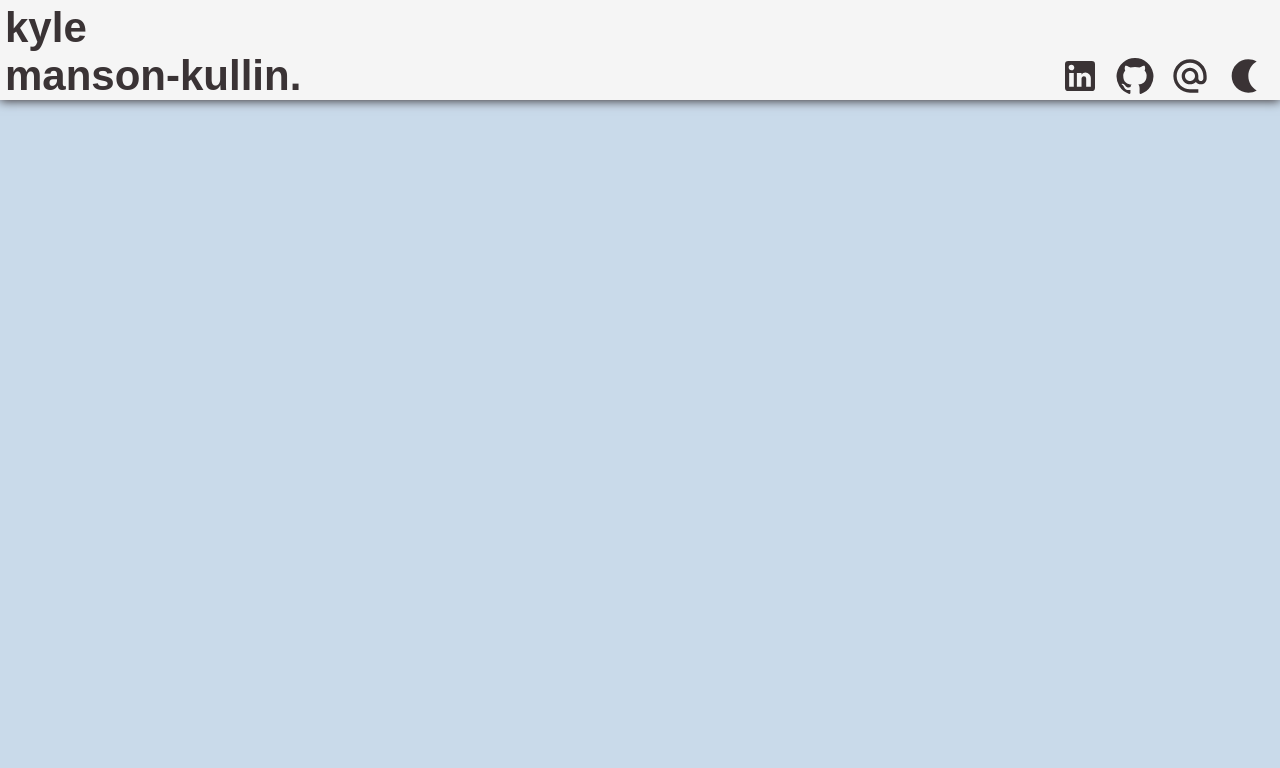
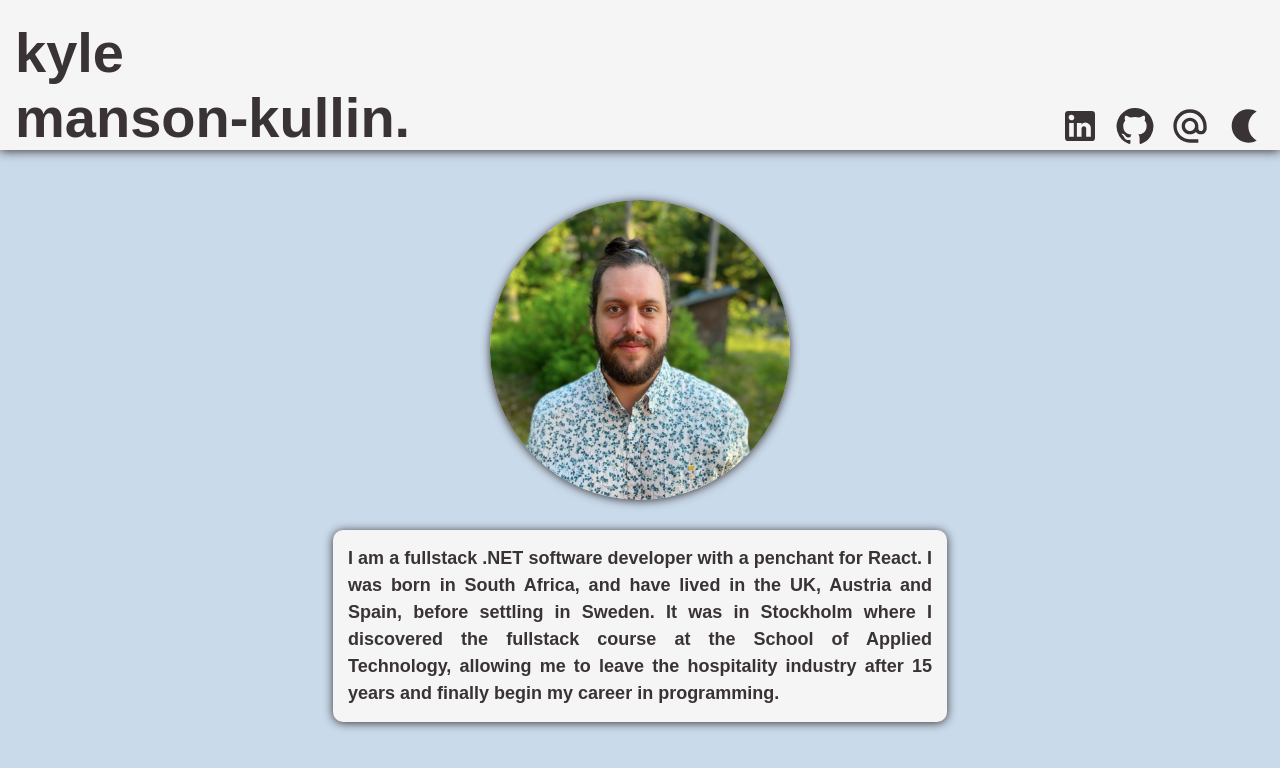
Before and after one commit to kyljmk/Personal-Portfolio, a React (Create React App) app in the folder portfolio/: page / in a window 1280 px wide. Shown: the top 768 px of the page. Built offline with nearby package versions, Linux system fonts and the light colour scheme; no server answers; the HTML template or start-up script is replaced by a standard one; a web font is replaced by a local one.

Commit message:
Add About and Project Components & Github API

```diff
--- a/portfolio/public/index.html
+++ b/portfolio/public/index.html
@@ -9,7 +9,7 @@
       rel="stylesheet"
     />
 
-    <link rel="icon" href="%PUBLIC_URL%/favicon.ico" />
+    <link rel="icon" href="./portfolio-pic.png" />
     <meta name="viewport" content="width=device-width, initial-scale=1" />
     <meta name="theme-color" content="#000000" />
     <meta
@@ -31,7 +31,7 @@
       work correctly both with client-side routing and a non-root public URL.
       Learn how to configure a non-root public URL by running `npm run build`.
     -->
-    <title>React App</title>
+    <title>Kyle Manson-Kullin</title>
   </head>
   <body>
     <noscript>You need to enable JavaScript to run this app.</noscript>
--- a/portfolio/src/App.css
+++ b/portfolio/src/App.css
@@ -1,5 +1,6 @@
 * {
   font-family: "Signika Negative", sans-serif;
+
 }
 
 body {
--- a/portfolio/src/App.js
+++ b/portfolio/src/App.js
@@ -1,6 +1,8 @@
 import './App.css';
 import Header from './components/Header';
+import About from './components/About'
 import { useState } from 'react';
+import Projects from './components/Projects';
 
 function App() {
   const [darkMode, setDarkMode] = useState(false);
@@ -11,6 +13,8 @@ function App() {
   return (
     <div className="App">
       <Header darkMode={darkMode} onClick={handleChange}/>
+      <About />
+      <Projects />
     </div>
   );
 }
--- /dev/null
+++ b/portfolio/src/components/About.js
@@ -0,0 +1,23 @@
+import "../styles/About.css"
+
+function About() {
+    return (
+        <div className="about--container">
+                <img
+                    className="about--picture"
+                    src="/portfolio-pic.png"
+                    alt="the author"
+                />
+                <p className="about--para">
+                    I am a fullstack .NET software developer with a penchant
+                    for React. I was born in South Africa, and have lived in the UK,
+                    Austria and Spain, before settling in Sweden. It was in Stockholm
+                    where I discovered the fullstack course at the School of Applied
+                    Technology, allowing me to leave the hospitality industry
+                    after 15 years and finally begin my career in programming.
+                </p>
+        </div>
+    )
+}
+
+export default About;
--- a/portfolio/src/components/Header.js
+++ b/portfolio/src/components/Header.js
@@ -20,7 +20,7 @@ function Header({ darkMode, onClick }) {
                 <a href="mailto:kyle.manson-kullin@appliedtechnology.se">
                     <AlternateEmailIcon sx={{ fontSize: 40 }} className="header--icon" />
                 </a>
-                { darkMode == false ?
+                { darkMode === false ?
                     <NightlightIcon sx={{ fontSize: 40 }} className="header--icon" onClick={onClick} /> :
                     <LightModeIcon sx={{ fontSize: 40 }} className="header--icon" onClick={onClick} />
                 }
--- /dev/null
+++ b/portfolio/src/components/ProjectCard.js
@@ -0,0 +1,13 @@
+import "../styles/ProjectCard.css";
+
+function ProjectCard({ projectsArray }) {
+    console.log(Array.isArray(projectsArray))
+    const renderedProjects = projectsArray.map(x => {
+            return <h1>{x.name}</h1>
+})
+    return (
+        <div>{renderedProjects}</div>
+    )
+}
+
+export default ProjectCard;
--- /dev/null
+++ b/portfolio/src/components/Projects.js
@@ -0,0 +1,18 @@
+import "../styles/Projects.css";
+import ProjectCard from "./ProjectCard"
+import React, { useEffect, useState } from "react"
+
+function Projects() {
+    const [projectsArray, setProjectsArray] = useState([])
+
+    useEffect(function() {
+        fetch("https://api.github.com/users/kyljmk/repos")
+            .then(res => res.json())
+            .then(data => setProjectsArray(data))
+    }, [])
+    return (
+        <ProjectCard projectsArray={projectsArray}/>
+    )
+}
+
+export default Projects
--- /dev/null
+++ b/portfolio/src/styles/About.css
@@ -0,0 +1,35 @@
+.about--container {
+    padding: 50px;
+    display: flex;
+    flex-direction: column;
+    justify-content: space-around;
+    align-items: center;
+    color: #3a3335;
+}
+
+.about--picture {
+    width: 300px;
+    border-radius: 100%;
+    box-shadow: 0px 1px 10px 0px #3a3335;
+}
+
+.about--para {
+    margin-top: 30px;
+    text-align: justify;
+    height: auto;
+    width: 300px;
+    line-height: 150%;
+    font-weight:900;
+    letter-spacing: 200%;
+    font-size: 18px;
+    border-radius: 10px;
+    padding: 15px;
+    background-color: whitesmoke;
+    box-shadow: 0px 1px 10px 0px #3a3335;
+}
+
+@media (min-width: 600px) {
+    .about--para {
+        width: 584px;
+    }
+}
--- a/portfolio/src/styles/Header.css
+++ b/portfolio/src/styles/Header.css
@@ -2,7 +2,12 @@
   color: #3a3335;
   margin: 0;
   margin-right: auto;
-  margin-left: 5px;
+  margin-left: 15px;
+}
+
+.header--name:hover {
+  color:#ef7b45;
+  cursor: default ;
 }
 
 .header {
@@ -25,18 +30,13 @@
 }
 
 .header--icon:hover {
-  opacity: 0.7;
   cursor: pointer;
-}
-
-a:visited {
-  text-decoration: none;
-  color: #3a3335;
+  color: #ef7b45
 }
 
 @media (min-width: 500px) {
   .header {
-    height: 100px;
+    height: 150px;
   }
 
   .header--icongroup {
@@ -48,6 +48,6 @@ a:visited {
   }
 
   .header--name {
-    font-size: 42px;
+    font-size: 56px;
   }
 }
```
Also changed, not shown: portfolio/public/portfolio-pic.png (added), portfolio/src/styles/ProjectCard.css (added), portfolio/src/styles/Projects.css (added).
